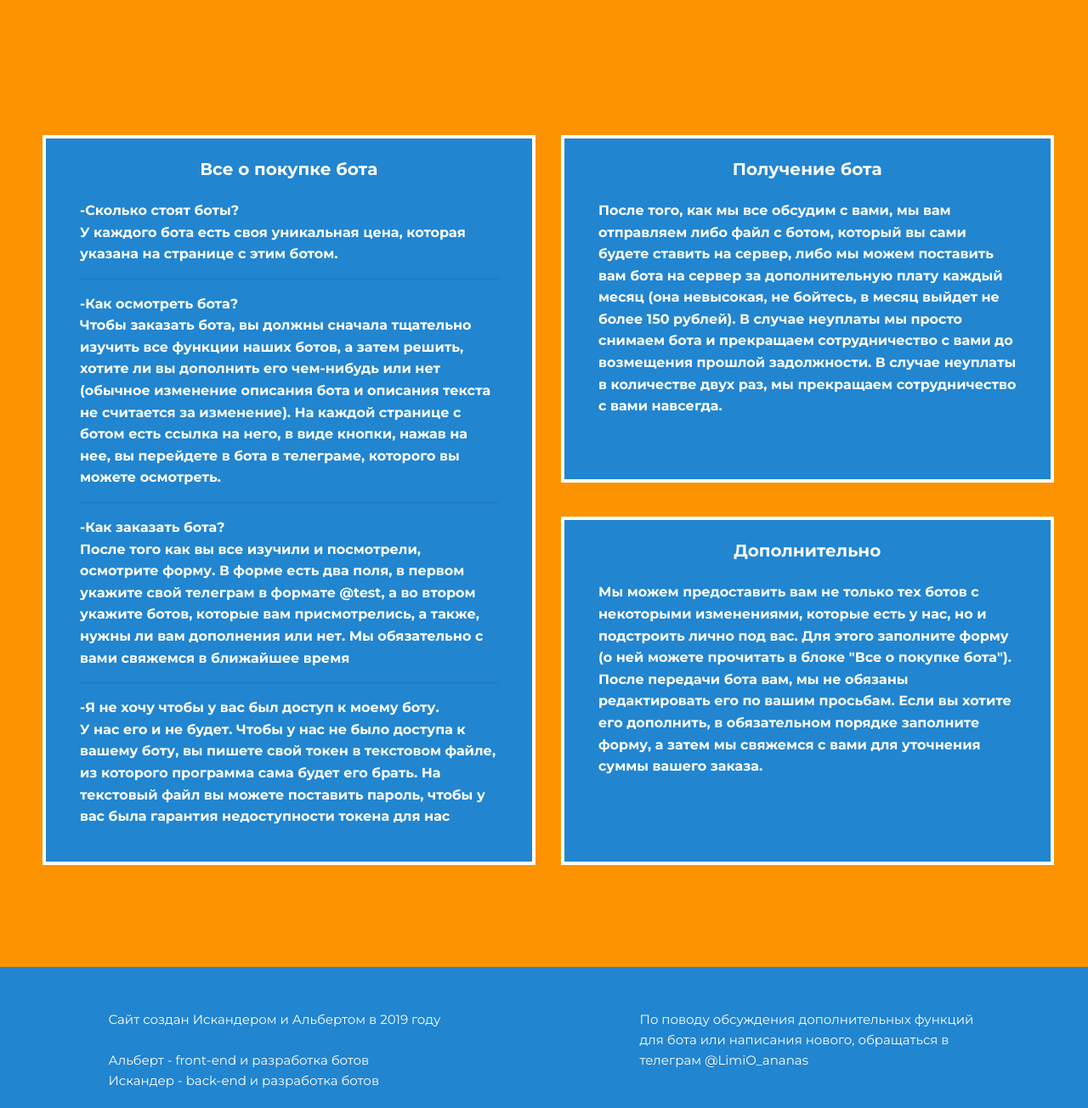
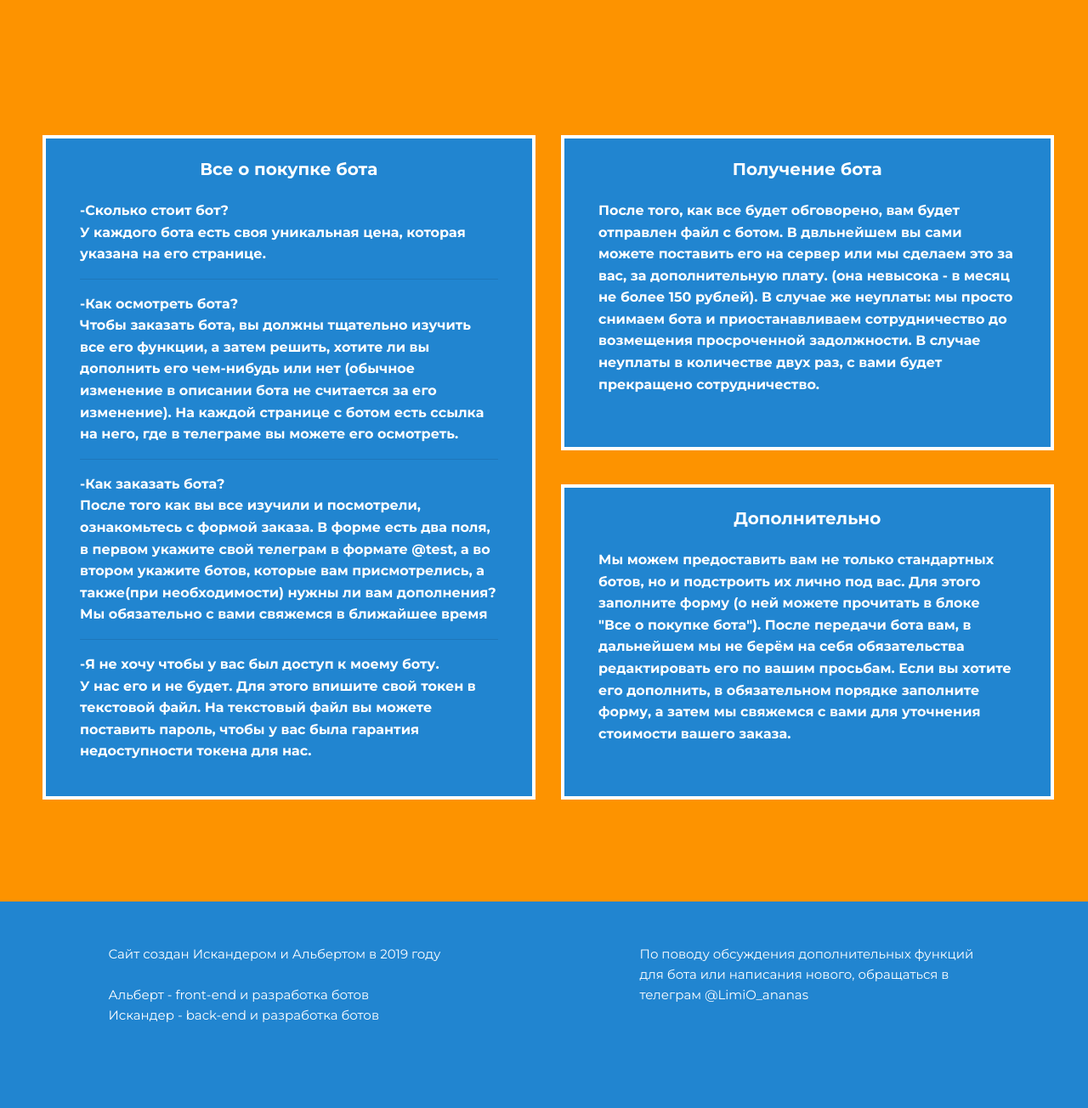
Before and after one commit to caprize/mysite, a Django app: page / in a window 1280 px wide. Shown: the part 716-2020 px from the top of the page at 85% size. After the commit the page ends 1919 px from the top, so only its background shows below. Run offline with Django 3.2, Linux system fonts and the light colour scheme; tables that the repository leaves empty hold one stand-in row (values such as "Sample post"); grey boxes marked "Sample" are stand-in pictures; some libraries are stand-ins or nearby versions.

Commit message:
make it better

```diff
--- a/blog/templates/blog/post_list.html
+++ b/blog/templates/blog/post_list.html
@@ -35,15 +35,15 @@
                                 </div>
                             </a>
                             <div class="about_main">
-                                -Сколько стоят боты?<br>
-                                У каждого бота есть своя  уникальная цена, которая указана на странице с этим ботом.<br>
+                                -Сколько стоит бот?<br>
+                                У каждого бота есть своя  уникальная цена, которая указана на его странице.<br>
                                 <hr>
                                 -Как осмотреть бота?<br>
-                                Чтобы заказать бота, вы должны сначала тщательно изучить все функции наших ботов, а затем решить, хотите ли вы дополнить его чем-нибудь или нет (обычное изменение описания бота и описания текста не считается за изменение). На каждой странице с ботом есть ссылка на него, в виде кнопки, нажав на нее, вы перейдете в бота в телеграме, которого вы можете осмотреть. <br><hr>
-                                -Как заказать бота?<br>После того как вы все изучили и посмотрели, осмотрите форму. В форме есть два поля, в первом укажите свой телеграм в формате @test, а во втором укажите ботов, которые вам присмотрелись, а также, нужны ли вам дополнения или нет. Мы обязательно с вами свяжемся в ближайшее время<br><hr>
+                                Чтобы заказать бота, вы должны тщательно изучить все его функции, а затем решить, хотите ли вы дополнить его чем-нибудь или нет (обычное изменение в описании бота не считается за его изменение). На каждой странице с ботом есть ссылка на него, где в телеграме вы можете его осмотреть. <br><hr>
+                                -Как заказать бота?<br>После того как вы все изучили и посмотрели, ознакомьтесь с формой заказа. В форме есть два поля, в первом укажите свой телеграм в формате @test, а во втором укажите ботов, которые вам присмотрелись, а также(при необходимости) нужны ли вам дополнения? Мы обязательно с вами свяжемся в ближайшее время<br><hr>
                                 -Я не хочу чтобы у вас был доступ к моему боту.<br>
-                                У нас его и не будет. Чтобы у нас не было доступа к вашему боту, вы пишете свой токен в текстовом файле, из которого программа сама будет его брать.
-                                На текстовый файл вы можете поставить пароль, чтобы у вас была гарантия недоступности токена для нас
+                                У нас его и не будет. Для этого впишите свой токен в текстовой файл.
+                                На текстовый файл вы можете поставить пароль, чтобы у вас была гарантия недоступности токена для нас.
                             </div>
                         </div>
                         <div class="about_sell" style="grid-column-start:2; grid-column-end: 3;">
@@ -53,7 +53,7 @@
                                 </div>
                             </a>
                             <div class="about_main">
-                                После того, как мы все обсудим с вами, мы вам отправляем либо файл с ботом, который вы сами будете ставить на сервер, либо мы можем поставить вам бота на сервер за дополнительную плату каждый месяц (она невысокая, не бойтесь, в месяц выйдет не более 150 рублей). В случае неуплаты мы просто снимаем бота и прекращаем сотрудничество с вами до возмещения прошлой задолжности. В случае неуплаты в количестве двух раз, мы прекращаем сотрудничество с вами навсегда.
+                                После того, как все будет обговорено, вам будет отправлен файл с ботом. В двльнейшем вы сами можете поставить его на сервер или мы сделаем это за вас, за дополнительную плату. (она невысока - в месяц не более 150 рублей). В случае же неуплаты: мы просто снимаем бота и приостанавливаем сотрудничество до возмещения просроченной задолжности. В случае неуплаты в количестве двух раз, с вами будет прекращено сотрудничество.
                             </div>
                         </div>
                         <div class="about_sell">
@@ -63,7 +63,7 @@
                                 </div>
                             </a>
                             <div class="about_main">
-                                Мы можем предоставить вам не только тех ботов с некоторыми изменениями, которые есть у нас, но и подстроить лично под вас. Для этого заполните форму (о ней можете прочитать в блоке "Все о покупке бота"). После передачи бота вам, мы не обязаны редактировать его по вашим просьбам. Если вы хотите его дополнить, в обязательном порядке заполните форму, а затем мы свяжемся с вами для уточнения суммы вашего заказа.
+                                Мы можем предоставить вам не только стандартных ботов, но и подстроить их лично под вас. Для этого заполните форму (о ней можете прочитать в блоке "Все о покупке бота"). После передачи бота вам, в дальнейшем мы не берём на себя обязательства редактировать его по вашим просьбам. Если вы хотите его дополнить, в обязательном порядке заполните форму, а затем мы свяжемся с вами для уточнения стоимости вашего заказа.
                             </div>
                         </div>
                     </div>
```
Also changed, not shown: mysite/settings.py (+5 -8 lines).
